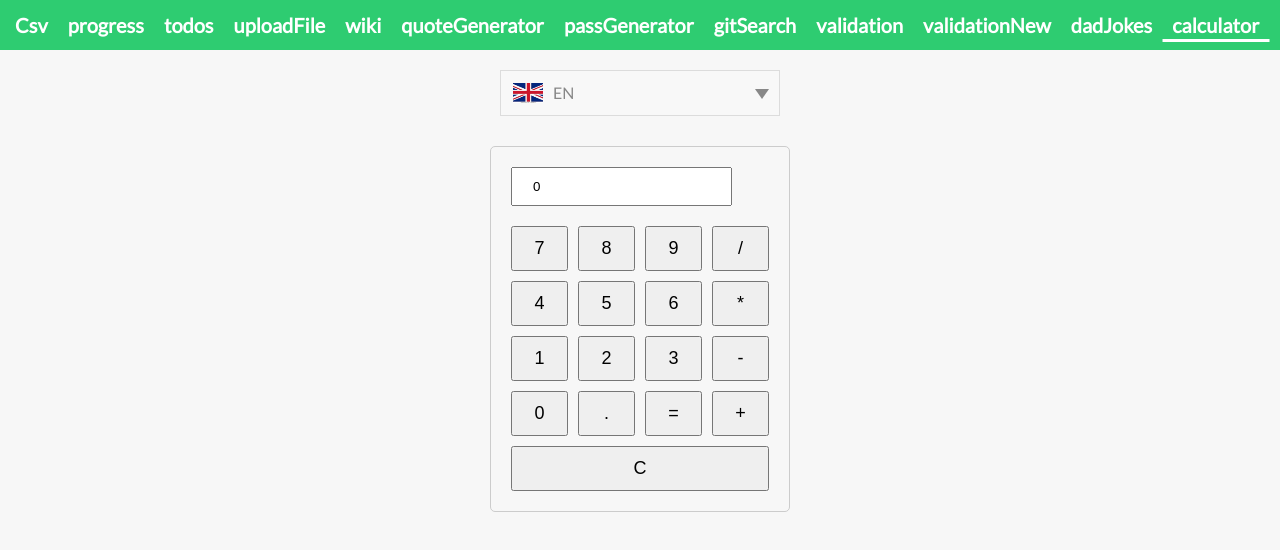
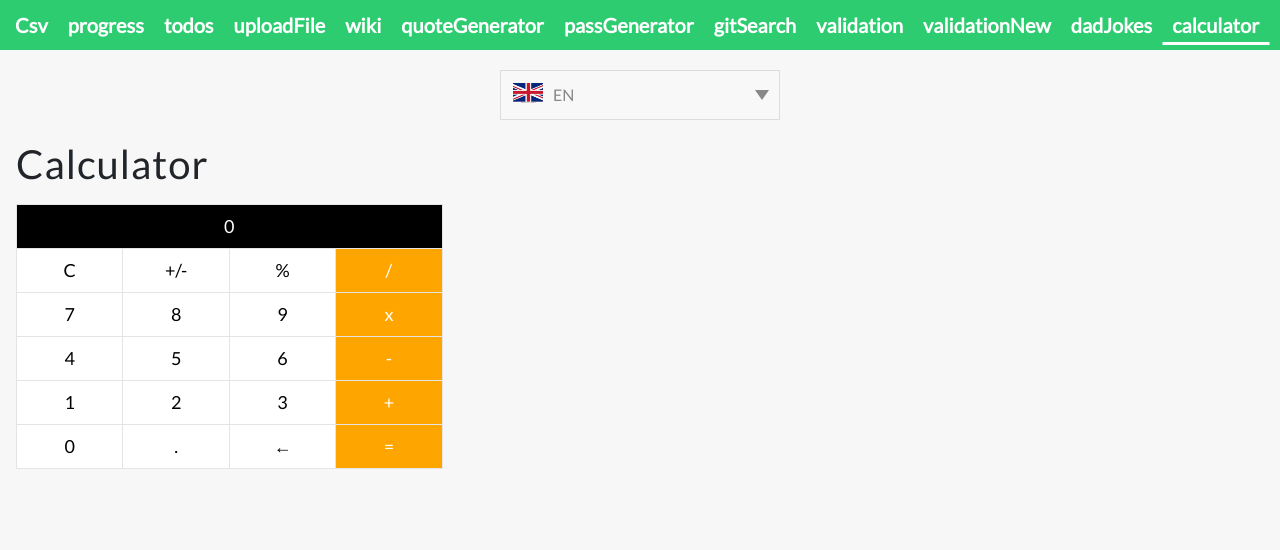
Before and after one commit to giatoan1998/vue, a Vue app: page /calculator in a window 1280 px wide. Shown: the top 550 px of the page. Built offline with nearby package versions, Linux system fonts and the light colour scheme.

Commit message:
Calculator new version.

```diff
--- a/index.html
+++ b/index.html
@@ -5,6 +5,7 @@
     <link rel="icon" href="/favicon.ico">
     <meta name="viewport" content="width=device-width, initial-scale=1.0">
     <title>Vite App</title>
+    <link rel="stylesheet" href="https://cdn.jsdelivr.net/npm/bootstrap@5.3.2/dist/css/bootstrap.min.css" integrity="sha384-T3c6CoIi6uLrA9TneNEoa7RxnatzjcDSCmG1MXxSR1GAsXEV/Dwwykc2MPK8M2HN" crossorigin="anonymous">
     <link rel="stylesheet" href="https://cdnjs.cloudflare.com/ajax/libs/font-awesome/4.7.0/css/font-awesome.css" integrity="sha512-5A8nwdMOWrSz20fDsjczgUidUBR8liPYU+WymTZP1lmY9G6Oc7HlZv156XqnsgNUzTyMefFTcsFH/tnJE/+xBg==" crossorigin="anonymous" referrerpolicy="no-referrer" />
   </head>
   <body>
--- a/src/components/AmazingCalculator.vue
+++ b/src/components/AmazingCalculator.vue
@@ -1,102 +1,141 @@
 <script setup>
-import {ref, computed} from 'vue'
+  import { ref } from "vue";
 
-const display = ref("0")
-const appendToDisplay = (value) => {
-    if (display.value === '0' && value !== '.') {
-        display.value = value
-    } else {
-        display.value += value
+  const output = ref('');
+  const previousValue = ref(null);
+  const operationFired = ref(false);
+  const countGetNumber = ref(0);
+  let operation;
+
+  const clearField = () => {
+    output.value = '';
+  };
+  const setNagativeOrPositive = () => {
+    output.value = output.value[0] === '-' ? output.value.slice(1) : `-${output.value}`;
+  };
+  const calculatePercentage = () => {
+
+    if (output.value) {
+      output.value = parseFloat(output.value)/100;
     }
-}
-const calculate = () => {
-    try {
-        display.value = eval(display.value).toString()
-    } catch (error) {
-        display.value = '0'
-        errorCal = true
+  };
+  const getNumber = (number) => {
+
+    if(operationFired.value === true) {
+      output.value = '';
+      operationFired.value = false;
     }
-}
-const displayClass = computed(() => {
-    return display.value.length > 12 ? 'small-text' : ''
-})
-const clearDisplay = () => {
-    display.value = '0'
-}
 
+    output.value = `${output.value}${number}`;
+    countGetNumber.value += 1;
+  };
+  const getDot = () => {
+
+    if (output.value === '') {
+      output.value = '0.';
+    } else if (output.value === '-') {
+      output.value = '-0.';
+    } else if (output.value.indexOf('.') === -1) {
+      output.value = output.value + '.';
+    }
+    // Hàm indexOf('.') sẽ trả về chỉ số đầu tiên của dấu chấm nếu nó được tìm thấy trong chuỗi. Nếu không tìm thấy, hàm này sẽ trả về -1.
+  };
+  const processOutput = (string) => {
+
+    if (['add', 'subtract', 'divide', 'multiply'].includes(string)) {
+      if (string == 'add') {
+        operation = (a, b) => output.value = parseFloat(a) + parseFloat(b);
+      } else if (string == 'subtract') {
+        operation = (a, b) => output.value = parseFloat(a) - parseFloat(b);
+      } else if (string == 'divide') {
+        operation = (a, b) => output.value = parseFloat(a) / parseFloat(b);
+      } else if (string == 'multiply') {
+        operation = (a, b) => output.value = parseFloat(a) * parseFloat(b);
+      }
+    }
+
+    previousValue.value = output.value;
+    operationFired.value = true;
+  };
+  const updateOutput = () => {
+    if (countGetNumber.value > 1) {
+      if (previousValue.value && output.value) {
+        output.value = `${operation(previousValue.value, output.value)}`;
+        countGetNumber.value = 0;
+      }
+    }
+  };
+  const deleteNumber = () => {
+
+    if (output.value.length) {
+      output.value = output.value.slice(0, -1);
+    }
+  };
 </script>
 
 <template>
-    <div class="">
-        <div class="calculator">
-            <input v-model="display" :class="displayClass" readonly>
-            <div class="buttons">
-                <button @click="appendToDisplay('7')">7</button>
-                <button @click="appendToDisplay('8')">8</button>
-                <button @click="appendToDisplay('9')">9</button>
-                <button @click="appendToDisplay('/')">/</button>
-
-                <button @click="appendToDisplay('4')">4</button>
-                <button @click="appendToDisplay('5')">5</button>
-                <button @click="appendToDisplay('6')">6</button>
-                <button @click="appendToDisplay('*')">*</button>
-
-                <button @click="appendToDisplay('1')">1</button>
-                <button @click="appendToDisplay('2')">2</button>
-                <button @click="appendToDisplay('3')">3</button>
-                <button @click="appendToDisplay('-')">-</button>
-
-                <button @click="appendToDisplay('0')">0</button>
-                <button @click="appendToDisplay('.')">.</button>
-                <button @click="calculate('=')">=</button>
-                <button @click="appendToDisplay('+')">+</button>
-            </div>
-            <button @click="clearDisplay" class="clear-button">C</button>
-        </div>
+  <div>
+    <h1 class="m-3">Calculator</h1>
+    <div class="col-md-4 m-3">
+      <table class="table">
+        <tbody>
+          <tr class="output">
+            <td colspan="4">{{ output || 0 }}</td>
+          </tr>
+          <tr>
+            <td @click="clearField">C</td>
+            <td @click="setNagativeOrPositive">+/-</td>
+            <td @click="calculatePercentage">%</td>
+            <td @click="processOutput('divide')" class="lastColumn">/</td>
+          </tr>
+          <tr>
+            <td @click="getNumber('7')">7</td>
+            <td @click="getNumber('8')">8</td>
+            <td @click="getNumber('9')">9</td>
+            <td @click="processOutput('multiply')" class="lastColumn">x</td>
+          </tr>
+          <tr>
+            <td @click="getNumber('4')">4</td>
+            <td @click="getNumber('5')">5</td>
+            <td @click="getNumber('6')">6</td>
+            <td @click="processOutput('subtract')" class="lastColumn">-</td>
+          </tr>
+          <tr>
+            <td @click="getNumber('1')">1</td>
+            <td @click="getNumber('2')">2</td>
+            <td @click="getNumber('3')">3</td>
+            <td @click="processOutput('add')" class="lastColumn">+</td>
+          </tr>
+          <tr>
+            <td @click="getNumber('0')">0</td>
+            <td @click="getDot()">.</td>
+            <td @click="deleteNumber">&#8592;</td>
+            <td @click="updateOutput" class="lastColumn">=</td>
+          </tr>
+        </tbody>
+      </table>
     </div>
+  </div>
 </template>
 
 <style scoped>
-input {
-  padding: 10px 20px;
-  margin-bottom: 20px;
+.output td {
+  background: #000;
+  color: #FFF;
 }
-
-.calculator {
-  max-width: 300px;
-  margin: 0 auto;
-  padding: 20px;
-  border: 1px solid #ccc;
-  border-radius: 5px;
-  margin-top: 30px;
+table tr td {
+  text-align: center;
+  border: 1px solid #e4e4e4;
 }
-
-.display {
-  width: 100%;
-  margin-bottom: 10px;
-  padding: 10px;
-  font-size: 18px;
-  text-align: right;
+.lastColumn {
+  background: orange;
+  color: #FFF;
 }
-
-.buttons {
-  display: grid;
-  grid-template-columns: repeat(4, 1fr);
-  gap: 10px;
+table tr td:active {
+  background: #000;
+  color: #FFF;
 }
-
-button {
-  width: 100%;
-  padding: 10px;
-  font-size: 18px;
-}
-
-.clear-button {
-  width: 100%;
-  margin-top: 10px;
-}
-
-.small-text {
-  font-size: 14px;
+table tr td {
+  width: calc(100% / 4);
 }
 </style>
```
